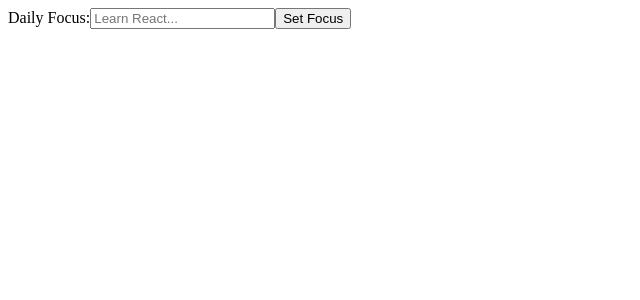
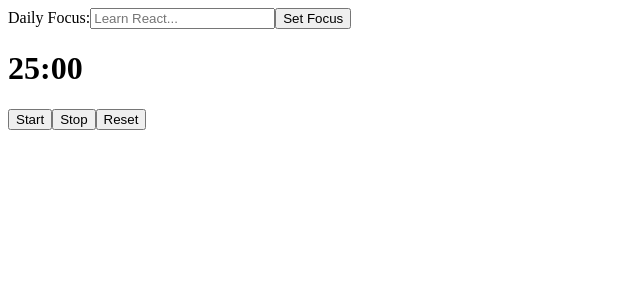
Before and after one commit to jckstllrd/dev-dashboard, a React (Vite) app: page / in a window 1280 px wide. Shown: the top 300 px of the page, without its empty margins (0-640 px from the left). Built offline with nearby package versions, Linux system fonts and the light colour scheme.

Commit message:
feat: add pomodoro timer with stop, start and reset buttons

```diff
--- a/src/App.jsx
+++ b/src/App.jsx
@@ -1,11 +1,12 @@
 import DailyFocus from './components/DailyFocus';
 import './App.css';
+import PomodoroTimer from './components/PomodoroTimer';
 
 function App() {
   return (
-
     <>
       <DailyFocus />
+      <PomodoroTimer />
     </>
   );
 }
--- /dev/null
+++ b/src/components/PomodoroTimer.jsx
@@ -0,0 +1,48 @@
+import { useRef, useState } from 'react';
+
+export default function PomodoroTimer() {
+  const onePomodoro = 1500;
+  const [timer, setTimer] = useState(onePomodoro);
+  const intervalRef = useRef(null);
+
+  function handleStartTimer() {
+    if (!intervalRef.current) {
+      intervalRef.current = setInterval(() => {
+        setTimer((prev) => {
+          if (prev <= 1) {
+            clearInterval(intervalRef.current);
+            intervalRef.current = null;
+            return 0;
+          }
+          return prev - 1;
+        });
+      }, 1000);
+    }
+  }
+
+  function handleStopTimer() {
+    clearInterval(intervalRef.current);
+    intervalRef.current = null;
+  }
+
+  function handleResetTimer() {
+    handleStopTimer();
+    setTimer(onePomodoro);
+  }
+
+  const secondsToHHMMSS = (seconds) => {
+    if (seconds < 3600)
+      return new Date(seconds * 1000).toISOString().substring(14, 19);
+
+    return new Date(seconds * 1000).toISOString().substring(11, 19);
+  };
+
+  return (
+    <>
+      <h1>{secondsToHHMMSS(timer)}</h1>
+      <button onClick={handleStartTimer}>Start</button>
+      <button onClick={handleStopTimer}>Stop</button>
+      <button onClick={handleResetTimer}>Reset</button>
+    </>
+  );
+}
```
